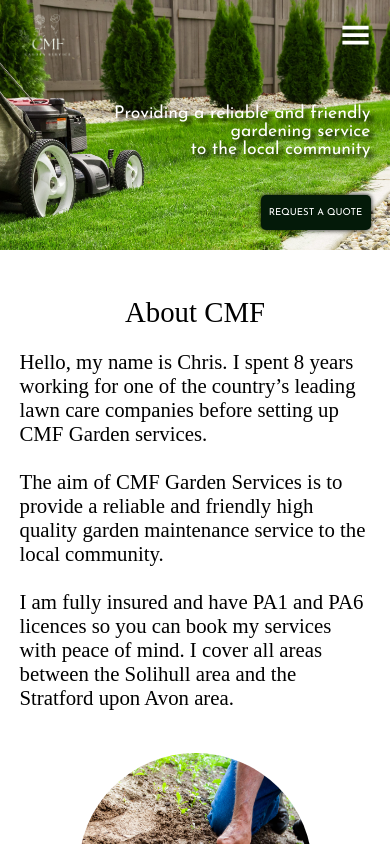
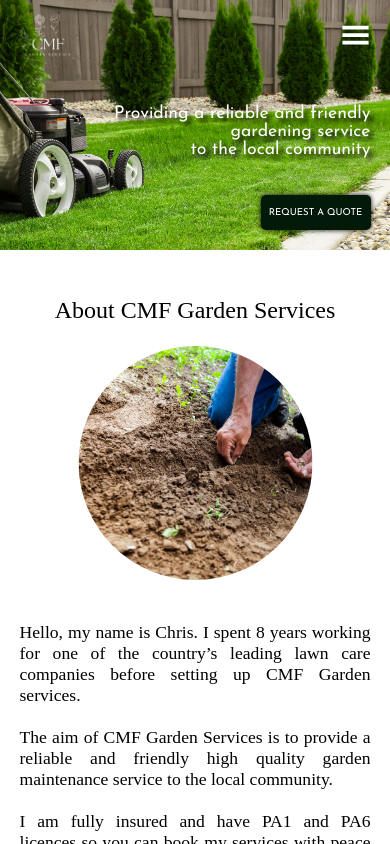
Before and after one commit to CMF-Garden-services/cmfgardenservices, a React (Create React App) app: page / in a window 390 px wide. Shown: the top 844 px of the page. Built offline with nearby package versions, Linux system fonts and the light colour scheme; a web font is replaced by a local one.

Commit message:
about section mobile view

```diff
--- a/src/components/01_constants/GeneralStyles.js
+++ b/src/components/01_constants/GeneralStyles.js
@@ -22,12 +22,13 @@ const GeneralTitle = styled.div`
     text-align: center;
     font-family: "Rhodium Libre";
     font-size: 3rem;
+    line-height: 1.2;
     margin-bottom: calc(${wrappermargintop} / 2);
     @media (max-width: 1100px) {
         margin-bottom: calc(${wrappermargintoptablet} / 2);
     }
     @media (max-width: 800px) {
-        font-size: 1.8rem;
+        font-size: 1.5rem;
     }
 `
 
--- a/src/components/03_sections/02_about/About.js
+++ b/src/components/03_sections/02_about/About.js
@@ -4,7 +4,7 @@ import about from "../../../assets/03_about/about.jpg"
 const About = () => {
     return (
         <Wrapper id="about">
-            <Title>About CMF</Title>
+            <Title>About CMF Garden Services</Title>
             <TextImageWrapper>
                 <AboutText>
                     Hello, my name is Chris. I spent 8 years working for one of the country’s leading lawn care companies
--- a/src/components/03_sections/02_about/AboutStyle.js
+++ b/src/components/03_sections/02_about/AboutStyle.js
@@ -16,8 +16,8 @@ const TextImageWrapper = styled.div`
     align-items: center;
     gap: 100px;
     @media(max-width: 1100px) {
+        flex-direction: column;
         flex-direction: column-reverse;
-        flex-direction: column;
         gap: ${wrappermargintoptablet};
 }
 `
@@ -25,11 +25,12 @@ const TextImageWrapper = styled.div`
 const AboutText = styled.div`
     // font-family: "Josefin Sans", sans-serif;
     font-size: 1.8rem;
+    text-align: justify;
     @media(max-width: 1500px) {
         font-size: 1.6rem;
     }
     @media(max-width: 800px) {
-        font-size: 1.3rem;
+        font-size: 1.1rem;
     }
 `
 
```
